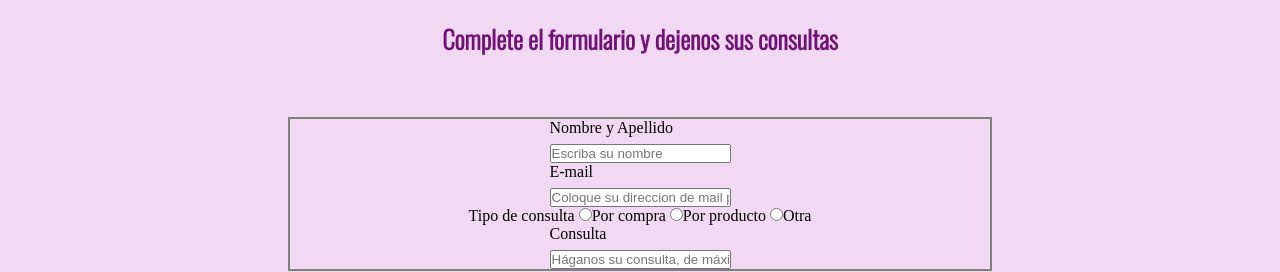
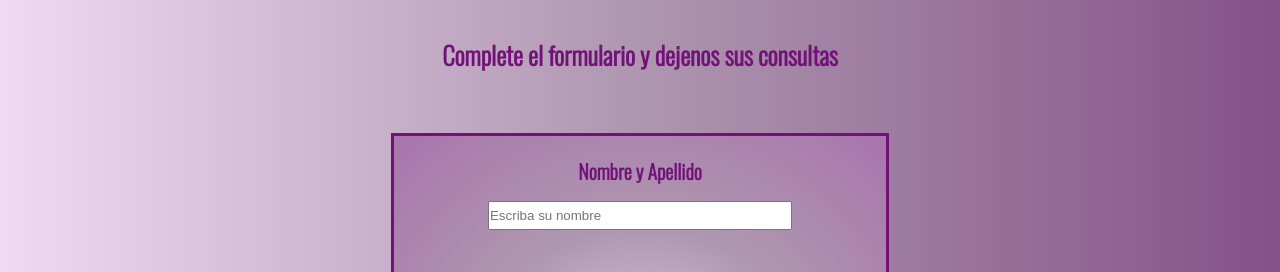
Before and after one commit to TomasWienert/pagina-web-bazar, a plain HTML site: page pages/contacto.html in a window 1280 px wide. Shown: the part 211-483 px from the top of the page. Drawn offline with nearby package versions, Linux system fonts and the light colour scheme.

Commit message:
se agregan gradientes y animaciones

```diff
--- a/CSS/estilos.css
+++ b/CSS/estilos.css
@@ -7,7 +7,8 @@
 /* general para todas las paginas, organizacion, header y footer */
 
 body {
-    background-color: #f2d9f3;
+    background: rgb(242, 217, 243);
+    background: linear-gradient(90deg, rgba(242, 217, 243, 1) 0%, rgba(175, 150, 176, 1) 50%, rgba(132, 82, 136, 1) 100%);
 }
 
 * {
@@ -59,6 +60,7 @@ footer {
     border-radius: 15px;
     width: 50%;
     padding: 0.2%;
+    font-size: 16px;
     text-transform: uppercase;
     font-family: 'Fira Sans', sans-serif;
     font-family: 'Noto Sans', sans-serif;
@@ -327,22 +329,98 @@ p {
 
 /* pagina contacto */
 
-#organizacion_contacto{
+#organizacion_contacto {
     display: flex;
     flex-direction: column;
     align-items: center;
 }
 
-#formulario{
+#formulario {
     display: flex;
     flex-direction: column;
-    border: 2px solid grey;
+    border: 3px solid #721278;
     align-items: center;
-    width: 50%;
-    min-width: 700px;
+    width: 40%;
+    min-width: 340px;
     margin-top: 50px;
+    background: rgb(242, 217, 243);
+    background: radial-gradient(circle, rgba(242, 217, 243, 1) 0%, rgba(175, 150, 176, 1) 50%, rgba(168, 117, 172, 1) 100%);
 }
 
+#titulo_contacto {
+    font-family: 'Fira Sans', sans-serif;
+    font-family: 'Josefin Sans', sans-serif;
+    font-family: 'Noto Sans', sans-serif;
+    font-family: 'Oswald', sans-serif;
+    font-size: 20px;
+    color: #721278;
+}
+
+#nombre {
+    width: 100%;
+    display: flex;
+    flex-direction: column;
+    align-items: center;
+    padding-top: 20px;
+    padding-bottom: 25px;
+}
+
+#texto_nombre {
+    width: 300px;
+    height: 25px;
+    margin-top: 15px;
+}
+
+#mail {
+    width: 100%;
+    display: flex;
+    flex-direction: column;
+    align-items: center;
+    padding-top: 20px;
+    padding-bottom: 25px;
+}
+
+#texto_mail {
+    width: 300px;
+    height: 25px;
+    margin-top: 15px;
+}
+
+#tipo_consulta {
+    width: 100%;
+    display: flex;
+    flex-direction: column;
+    align-items: center;
+    padding-top: 20px;
+    padding-bottom: 25px;
+}
+
+#eleccion_consulta {
+    height: 25px;
+    margin-top: 15px;
+    width: 300px;
+    /* background-color: #721278; */
+    display: flex;
+    flex-direction: row;
+    align-items: center;
+    align-content: space-around;
+    /* No puedo correr las opciones en el eje horizontal */
+}
+
+#consulta {
+    width: 100%;
+    display: flex;
+    flex-direction: column;
+    align-items: center;
+    padding-top: 20px;
+    padding-bottom: 25px;
+}
+
+#texto_consulta {
+    width: 300px;
+    height: 100px;
+    margin-top: 15px;
+}
 
 
 @media only screen and (max-width:850px) {
@@ -356,8 +434,11 @@ p {
     }
 
     .header_logo {
-        height: 50%;
-        padding: 60px 0 0 40px;
+        height: 40%;
+        min-width: 100px;
+        max-width: 200px;
+        width: 40%;
+        padding: 60px 0 0 10px;
     }
 
     #header_barraNavegacion {
@@ -365,6 +446,7 @@ p {
         margin-top: 20px;
         border-radius: 10px;
         width: auto;
+        font-size: 13px;
 
     }
 
@@ -389,6 +471,15 @@ p {
 
     main {
         margin-top: 50px;
+    }
+
+    #titulo_pie {
+        font-size: 15px;
+    }
+
+    .pie h3 {
+        position: absolute;
+        left: 20px;
     }
 
     /* pagina inicio */
@@ -436,7 +527,7 @@ p {
         display: flex;
         flex-direction: column;
         align-items: center;
-        margin: -50px 25px 0px 25px;
+        margin: -90px 25px 0px 25px;
     }
 
     #imagenes_ceramica {
@@ -463,17 +554,20 @@ p {
     /* pagina vasos y copas */
 
     #titulo_vasos {
-        margin-top: 0;
+        margin-top: -45px;
     }
 
     #imagenes_vasos {
         grid-template-rows: 1fr 1fr 1fr 1fr 1fr 1fr 1fr 1fr;
         grid-template-columns: 1fr 1fr;
+        grid-column-gap: 10px;
+        grid-row-gap: 0;
+
     }
 
     #imagenes_vasos img {
-        width: 100%;
-        height: 300px;
+        width: 90%;
+        height: 90%;
     }
 
 }
--- a/pages/contacto.html
+++ b/pages/contacto.html
@@ -25,6 +25,9 @@
     <link
         href="https://fonts.googleapis.com/css2?family=Fira+Sans&family=Josefin+Sans:ital,wght@1,300&family=Noto+Sans:wght@700&family=Oswald:wght@300&display=swap"
         rel="stylesheet"> <!-- fuente parrafos -->
+
+    <!-- animacion titulos -->
+    <link rel="stylesheet" href="https://cdnjs.cloudflare.com/ajax/libs/animate.css/4.1.1/animate.min.css" />
 </head>
 
 <body>
@@ -44,26 +47,28 @@
         </header>
 
         <main id="organizacion_contacto">
-            <h1 class="titulo">Complete el formulario y dejenos sus consultas</h1>
+            <h1 class="titulo animate__wobble">Complete el formulario y dejenos sus consultas</h1>
             <form action="" method="post" id="formulario">
                 <section id="nombre">
-                    <label for="">Nombre y Apellido</label>
-                    <p><input type="text" placeholder="Escriba su nombre"></p>
+                    <h3 id="titulo_contacto">Nombre y Apellido</h3>
+                    <p><input type="text" placeholder="Escriba su nombre" id="texto_nombre"></p>
                 </section>
                 <section id="mail">
-                    <label for="">E-mail</label>
+                    <h3 id="titulo_contacto">E-mail</h3>
                     <p><input type="email"
-                            placeholder="Coloque su direccion de mail para que podamos responder su consulta"></p>
+                            placeholder="Coloque su direccion de mail" id="texto_mail"></p>
                 </section>
                 <section id="tipo_consulta">
-                    <label for="">Tipo de consulta</label>
-                    <input type="radio" name="tipoconsulta">Por compra
-                    <input type="radio" name="tipoconsulta">Por producto
-                    <input type="radio" name="tipoconsulta">Otra
+                    <h3 id="titulo_contacto">Tipo de consulta</h3>
+                    <section id="eleccion_consulta">
+                        <input type="radio" name="tipoconsulta">Por compra
+                        <input type="radio" name="tipoconsulta">Por producto
+                        <input type="radio" name="tipoconsulta">Otra
+                    </section>
                 </section>
                 <section id="consulta">
-                    <label for="">Consulta</label>
-                    <p><input type="text" placeholder="Háganos su consulta, de máximo 400 caracteres" maxlength="400"></p>
+                    <h3 id="titulo_contacto">Consulta</h3>
+                    <p><input type="text" placeholder="Háganos su consulta, de máximo 400 caracteres" maxlength="400" id="texto_consulta"></p>
                 </section>
             </form>
         </main>
```
Also changed, not shown: index.html (+4 -1 lines), pages/vasos.html (+5 -1 lines).
